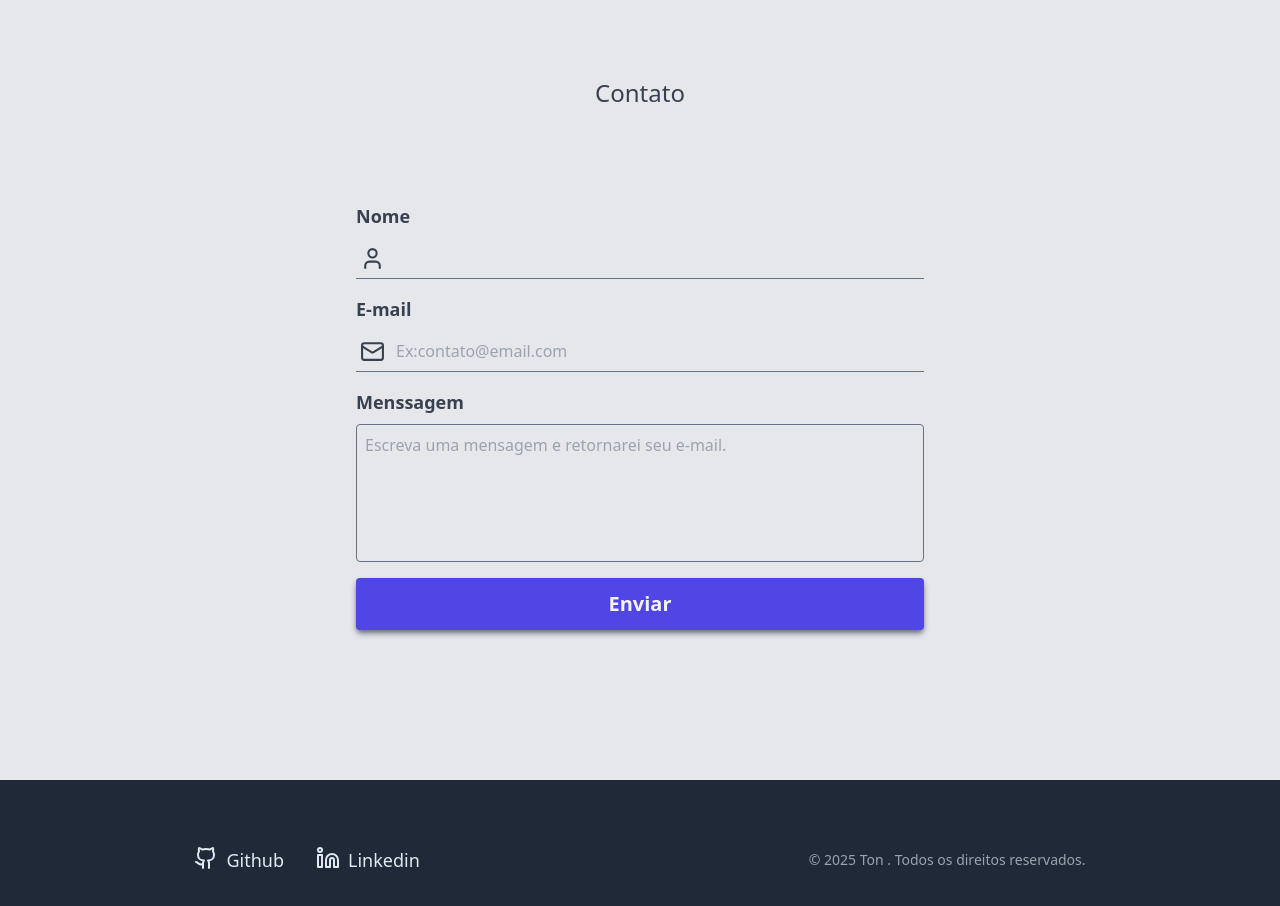
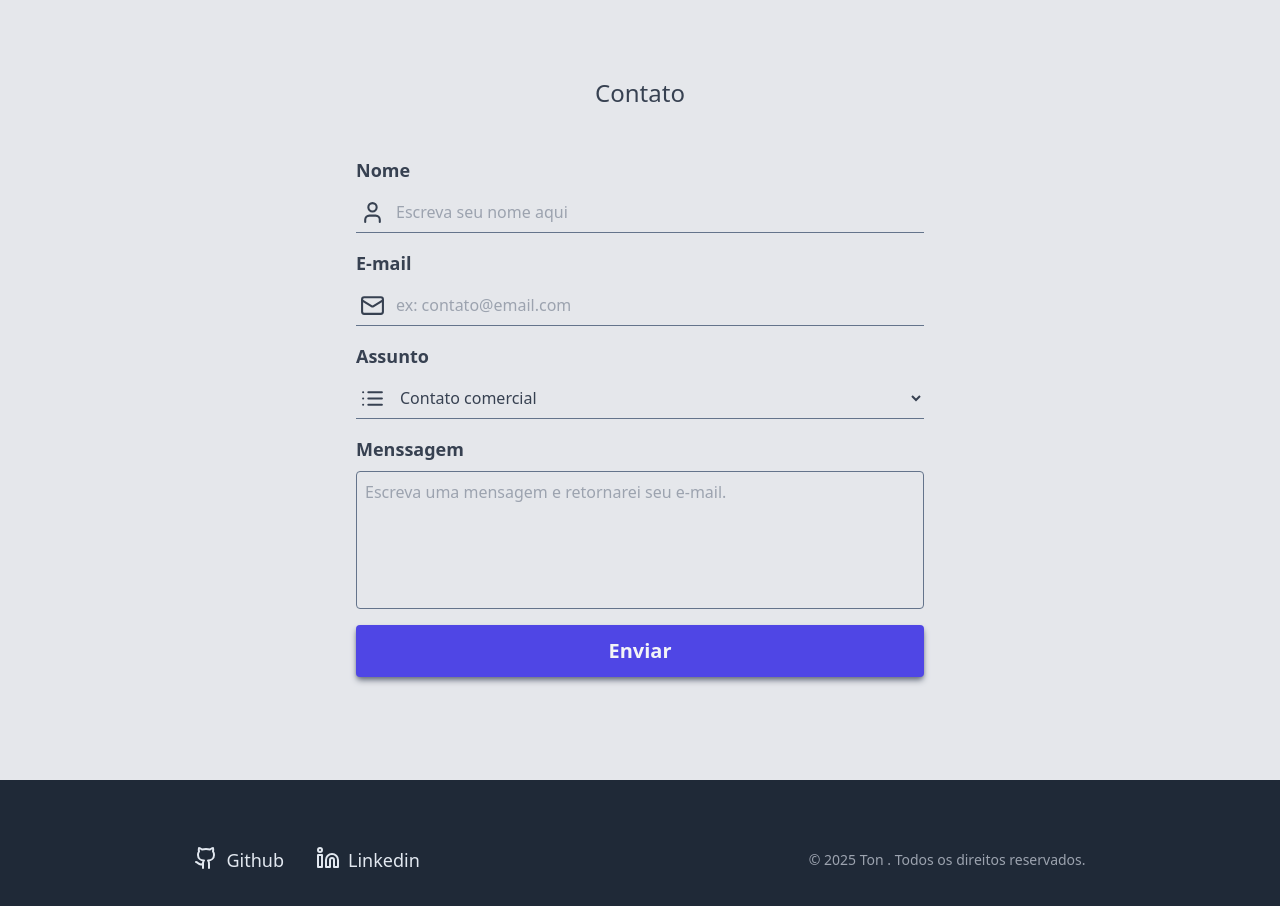
Before and after one commit to wellingtonVieiraSantos/personal-portfolio, a Next.js app: page / in a window 1280 px wide. Shown: the part 3060-3966 px from the top of the page. Built offline with nearby package versions, Linux system fonts and the light colour scheme.

Commit message:
feat: introduce topic in contact form

```diff
--- a/src/app/types/formTypes.ts
+++ b/src/app/types/formTypes.ts
@@ -1,5 +1,6 @@
 export type FormContactType = {
   name: string
   email: string
+  topic: 'contatoComercial' | 'sugestoes' | 'duvidas'
   bodyMessage: string
 }
--- a/src/app/validators/FormContact.ts
+++ b/src/app/validators/FormContact.ts
@@ -2,5 +2,6 @@ import { z } from 'zod'
 export const formContactSchema = z.object({
   name: z.string().trim().min(2, { message: 'O nome é obrigatório' }),
   email: z.string().email({ message: 'Email inválido' }),
+  topic: z.enum(['contatoComercial', 'sugestoes', 'duvidas']),
   bodyMessage: z.string().trim().min(5, { message: 'A mensagem é obrigatória' })
 })
--- a/src/components/Contact/index.tsx
+++ b/src/components/Contact/index.tsx
@@ -3,7 +3,7 @@ import { FormContactType } from '@/app/types/formTypes'
 import { formContactSchema } from '@/app/validators/FormContact'
 import { zodResolver } from '@hookform/resolvers/zod'
 import { useForm } from 'react-hook-form'
-import { User, Mail } from 'lucide-react'
+import { User, Mail, List } from 'lucide-react'
 
 export default function Contact() {
   const {
@@ -38,12 +38,22 @@ export default function Contact() {
             <input
               {...register('name')}
               type='text'
-              className='px-10 py-2 border-b border-slate-500 bg-gray-200 dark:bg-gray-900 outline-none'
+              placeholder='Escreva seu nome aqui'
+              className={`px-10 py-2 border-b ${
+                errors.name
+                  ? 'border-red-700 dark:border-red-500'
+                  : 'border-slate-500'
+              } bg-gray-200 dark:bg-gray-900 outline-none`}
             />
-            <User size={25} className='absolute bottom-2 left-1' />
+            <User
+              size={25}
+              className={`absolute bottom-2 left-1 ${
+                errors.name && 'text-red-700 dark:text-red-500'
+              }`}
+            />
           </label>
           {errors?.name && (
-            <span className='justify-self-start text-red-500'>
+            <span className='justify-self-start text-red-700 dark:text-red-500'>
               {errors.name?.message}
             </span>
           )}
@@ -52,14 +62,49 @@ export default function Contact() {
             <input
               {...register('email')}
               type='text'
-              placeholder='Ex:contato@email.com'
-              className='px-10 py-2 border-b border-slate-500 bg-gray-200 dark:bg-gray-900 outline-none'
+              placeholder='ex: contato@email.com'
+              className={`px-10 py-2 border-b ${
+                errors.email
+                  ? 'border-red-700 dark:border-red-500'
+                  : 'border-slate-500'
+              } bg-gray-200 dark:bg-gray-900 outline-none`}
             />
-            <Mail size={25} className='absolute bottom-2 left-1' />
+            <Mail
+              size={25}
+              className={`absolute bottom-2 left-1 ${
+                errors.email && 'text-red-700 dark:text-red-500'
+              }`}
+            />
           </label>
           {errors?.email && (
-            <span className='justify-self-start text-red-500'>
+            <span className='justify-self-start text-red-700 dark:text-red-500'>
               {errors.email?.message}
+            </span>
+          )}
+          <label className='w-full grid gap-2 relative'>
+            <span className='text-lg font-semibold'>Assunto</span>
+            <select
+              {...register('topic')}
+              className={`px-10 py-2 border-b ${
+                errors.topic
+                  ? 'border-red-700 dark:border-red-500'
+                  : 'border-slate-500'
+              } bg-gray-200 dark:bg-gray-900 outline-none`}
+            >
+              <option value='contatoComercial'>Contato comercial</option>
+              <option value='sugestoes'>Sugestões</option>
+              <option value='duvidas'>Dúvidas</option>
+            </select>
+            <List
+              size={25}
+              className={`absolute bottom-2 left-1 ${
+                errors.topic && 'text-red-700 dark:text-red-500'
+              }`}
+            />
+          </label>
+          {errors?.topic && (
+            <span className='justify-self-start text-red-700 dark:text-red-500'>
+              {errors.topic?.message}
             </span>
           )}
           <label className='w-full grid gap-2'>
@@ -68,11 +113,15 @@ export default function Contact() {
               {...register('bodyMessage')}
               rows={5}
               placeholder='Escreva uma mensagem e retornarei seu e-mail.'
-              className='resize-none p-2 dark:bg-gray-900 border border-slate-500 rounded bg-gray-200 outline-none'
+              className={`resize-none p-2 dark:bg-gray-900 border ${
+                errors.bodyMessage
+                  ? 'border-red-700 dark:border-red-500'
+                  : 'border-slate-500'
+              } rounded bg-gray-200 outline-none`}
             ></textarea>
           </label>
           {errors?.bodyMessage && (
-            <span className='justify-self-start text-red-500'>
+            <span className='justify-self-start text-red-700 dark:text-red-500'>
               {errors.bodyMessage?.message}
             </span>
           )}
```
